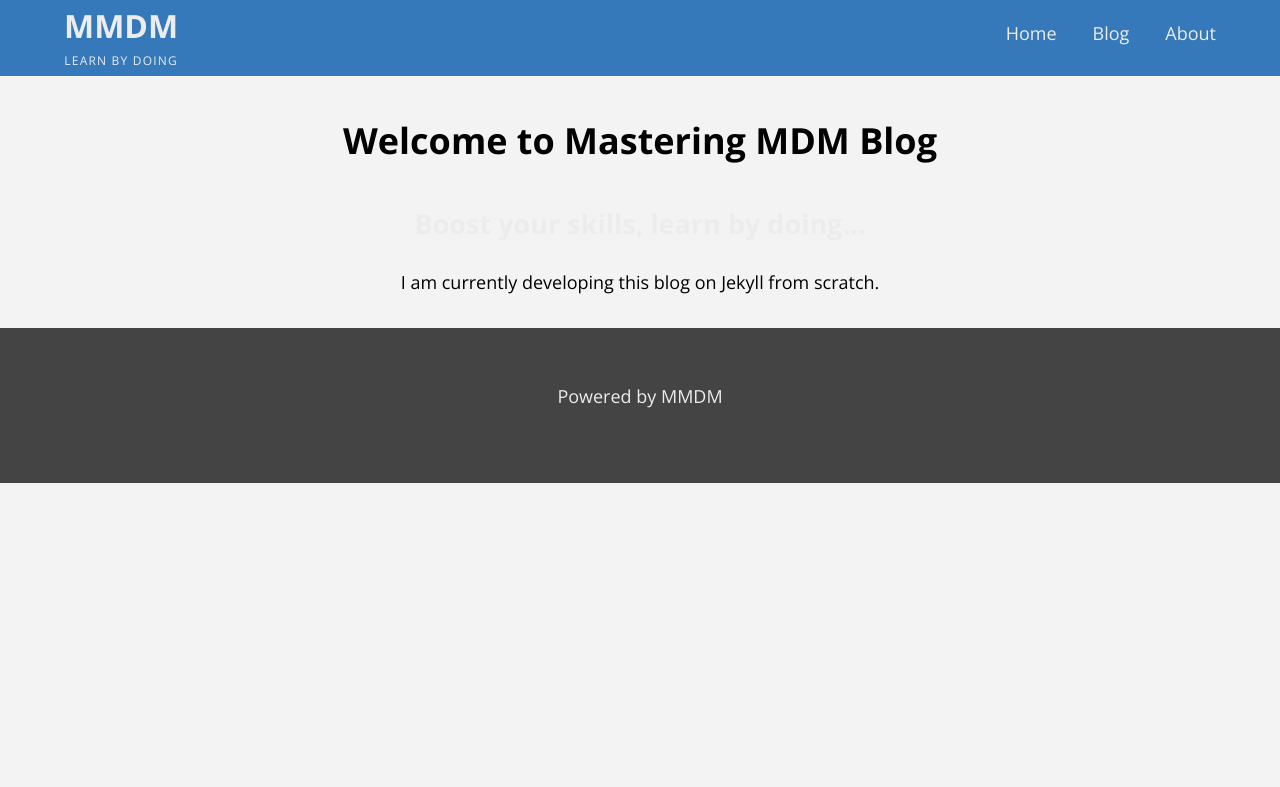
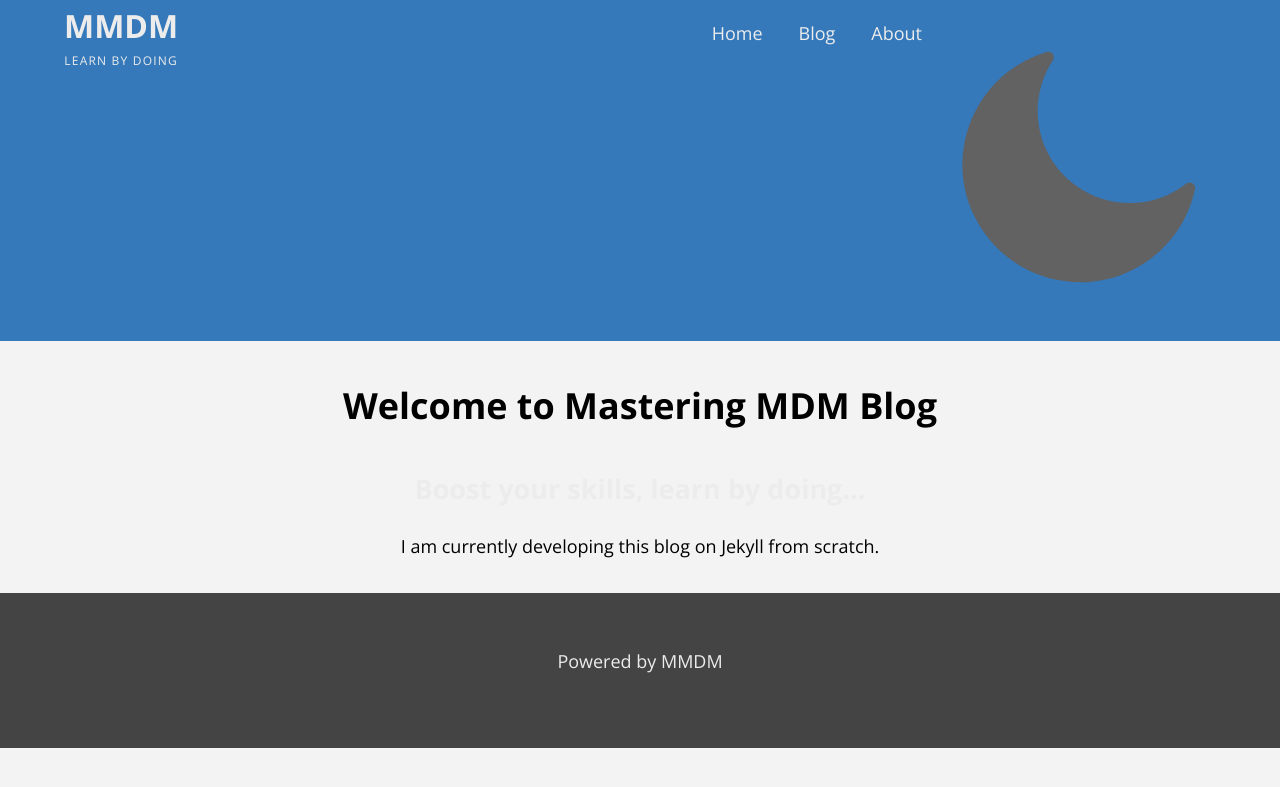
Before and after one commit to jays1ngh/jays1ngh.github.io, a Jekyll site: the page built from index.html, in a window 1280 px wide. Shown: the top 787 px of the page. Built offline with Jekyll 4.4.1, drawn with Linux system fonts in a browser that asks for light colours.

Commit message:
line 29 - added theme mode icon

```diff
--- a/_includes/navigation-beta.html
+++ b/_includes/navigation-beta.html
@@ -26,6 +26,7 @@
                     {{ i.text }}</a>
             </li>
             {% endfor %}
+            <img src="/assets/img/web/moon.png" id="theme-mode-icon">
         </ul>
     </nav>
 
```
